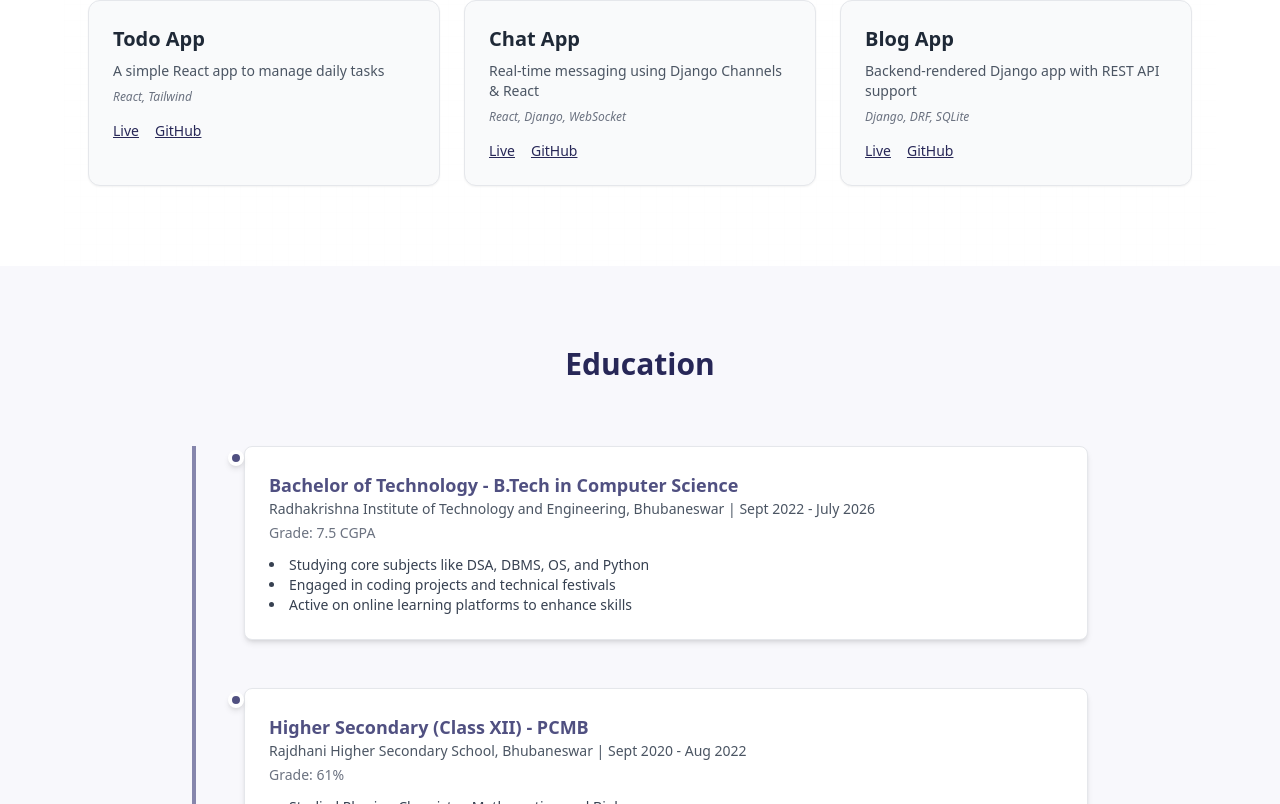
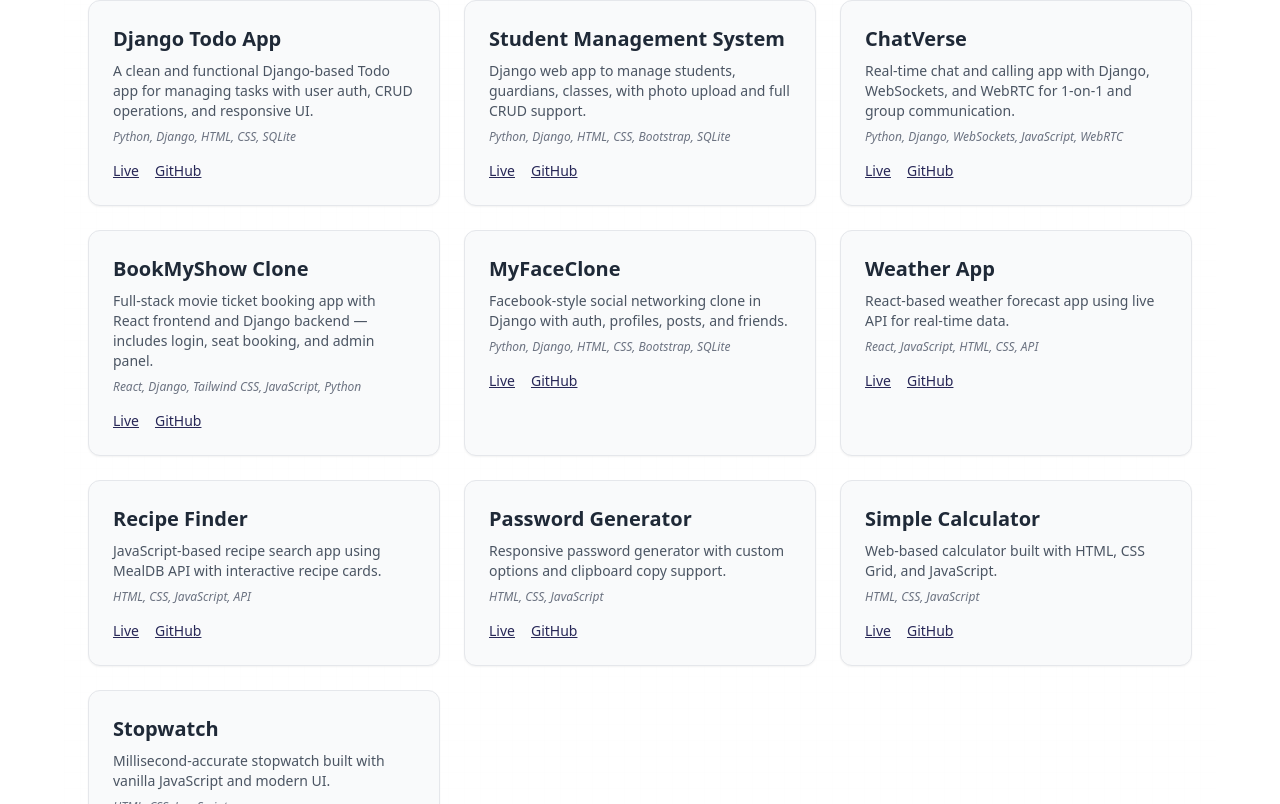
Before and after one commit to teamarctix/My-Portfolio, a React (Vite) app: page / in a window 1280 px wide. Shown: the part 2076-2880 px from the top of the page. Built offline with nearby package versions, Linux system fonts and the light colour scheme.

Commit message:
Update the Project Constant

```diff
--- a/src/constants/projects.js
+++ b/src/constants/projects.js
@@ -1,23 +1,72 @@
 export const projects = [
   {
-    title: "Todo App",
-    description: "A simple React app to manage daily tasks",
-    tech: ["React", "Tailwind"],
-    live: "#",
-    code: "#",
+    title: "Django Todo App",
+    description: "A clean and functional Django-based Todo app for managing tasks with user auth, CRUD operations, and responsive UI.",
+    tech: ["Python", "Django", "HTML", "CSS", "SQLite"],
+    live: "https://sarbeswarbhol.github.io/Todo-app/",
+    code: "https://github.com/sarbeswarbhol/Todo-app",
   },
   {
-    title: "Chat App",
-    description: "Real-time messaging using Django Channels & React",
-    tech: ["React", "Django", "WebSocket"],
-    live: "#",
-    code: "#",
+    title: "Student Management System",
+    description: "Django web app to manage students, guardians, classes, with photo upload and full CRUD support.",
+    tech: ["Python", "Django", "HTML", "CSS", "Bootstrap", "SQLite"],
+    live: "https://sarbeswarbhol.github.io/Student-Management/",
+    code: "https://github.com/sarbeswarbhol/Student-Management",
   },
   {
-    title: "Blog App",
-    description: "Backend-rendered Django app with REST API support",
-    tech: ["Django", "DRF", "SQLite"],
-    live: "#",
-    code: "#",
+    title: "ChatVerse",
+    description: "Real-time chat and calling app with Django, WebSockets, and WebRTC for 1-on-1 and group communication.",
+    tech: ["Python", "Django", "WebSockets", "JavaScript", "WebRTC"],
+    live: "https://sarbeswarbhol.github.io/chatverse/",
+    code: "https://github.com/sarbeswarbhol/chatverse",
+  },
+  {
+    title: "BookMyShow Clone",
+    description: "Full-stack movie ticket booking app with React frontend and Django backend — includes login, seat booking, and admin panel.",
+    tech: ["React", "Django", "Tailwind CSS", "JavaScript", "Python"],
+    live: "https://sarbeswarbhol.github.io/bookmyshow/",
+    code: "https://github.com/sarbeswarbhol/bookmyshow",
+  },
+  {
+    title: "MyFaceClone",
+    description: "Facebook-style social networking clone in Django with auth, profiles, posts, and friends.",
+    tech: ["Python", "Django", "HTML", "CSS", "Bootstrap", "SQLite"],
+    live: "https://sarbeswarbhol.github.io/FaceClone/",
+    code: "https://github.com/sarbeswarbhol/FaceClone",
+  },
+  {
+    title: "Weather App",
+    description: "React-based weather forecast app using live API for real-time data.",
+    tech: ["React", "JavaScript", "HTML", "CSS", "API"],
+    live: "https://sarbeswarbhol.github.io/weather/",
+    code: "https://github.com/sarbeswarbhol/weather",
+  },
+  {
+    title: "Recipe Finder",
+    description: "JavaScript-based recipe search app using MealDB API with interactive recipe cards.",
+    tech: ["HTML", "CSS", "JavaScript", "API"],
+    live: "https://sarbeswarbhol.github.io/recipe-finder/",
+    code: "https://github.com/sarbeswarbhol/recipe-finder",
+  },
+  {
+    title: "Password Generator",
+    description: "Responsive password generator with custom options and clipboard copy support.",
+    tech: ["HTML", "CSS", "JavaScript"],
+    live: "https://sarbeswarbhol.github.io/Password-Generator/",
+    code: "https://github.com/sarbeswarbhol/Password-Generator",
+  },
+  {
+    title: "Simple Calculator",
+    description: "Web-based calculator built with HTML, CSS Grid, and JavaScript.",
+    tech: ["HTML", "CSS", "JavaScript"],
+    live: "https://sarbeswarbhol.github.io/Calculator/",
+    code: "https://github.com/sarbeswarbhol/Calculator",
+  },
+  {
+    title: "Stopwatch",
+    description: "Millisecond-accurate stopwatch built with vanilla JavaScript and modern UI.",
+    tech: ["HTML", "CSS", "JavaScript"],
+    live: "https://sarbeswarbhol.github.io/Stopwatch/",
+    code: "https://github.com/sarbeswarbhol/Stopwatch",
   },
 ];
```
